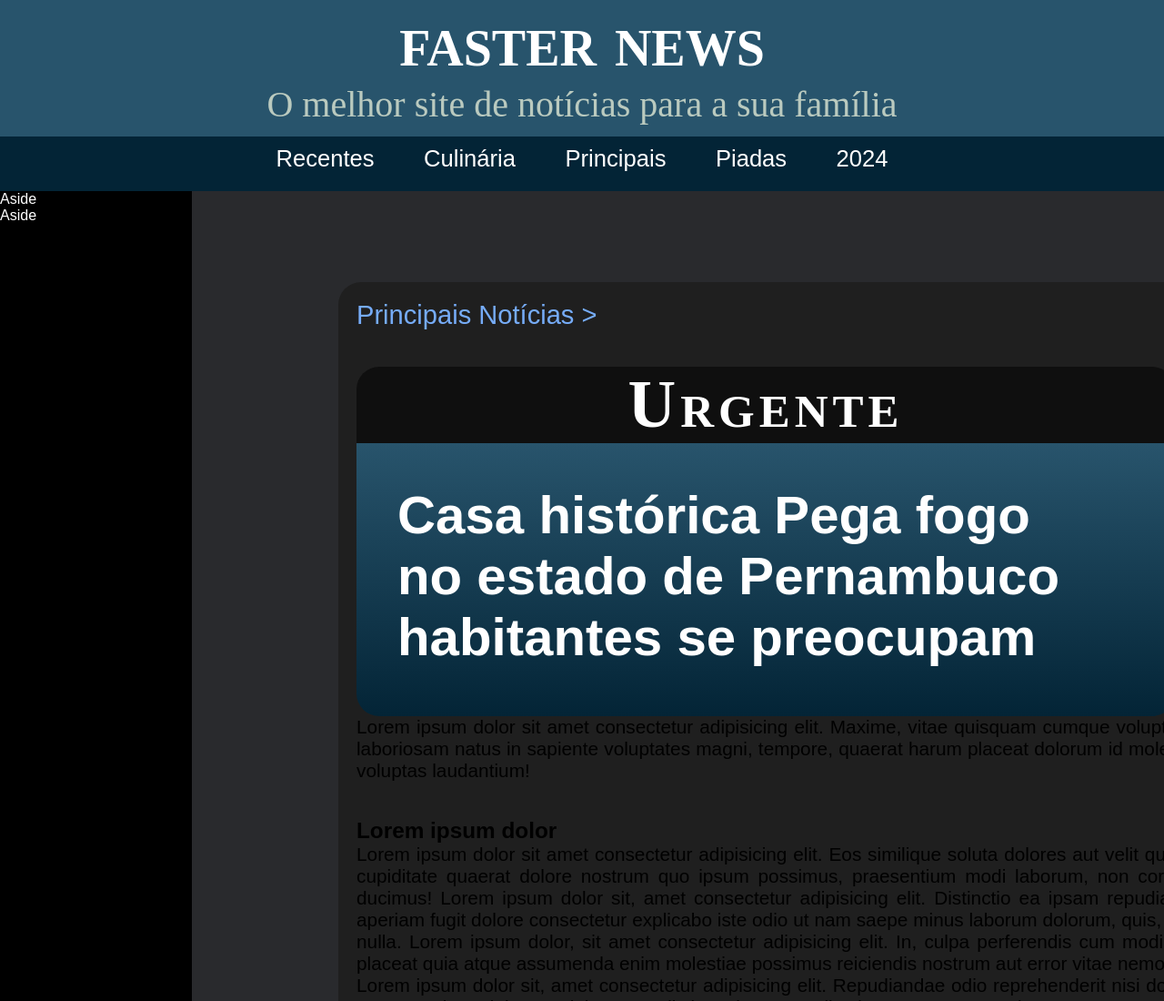
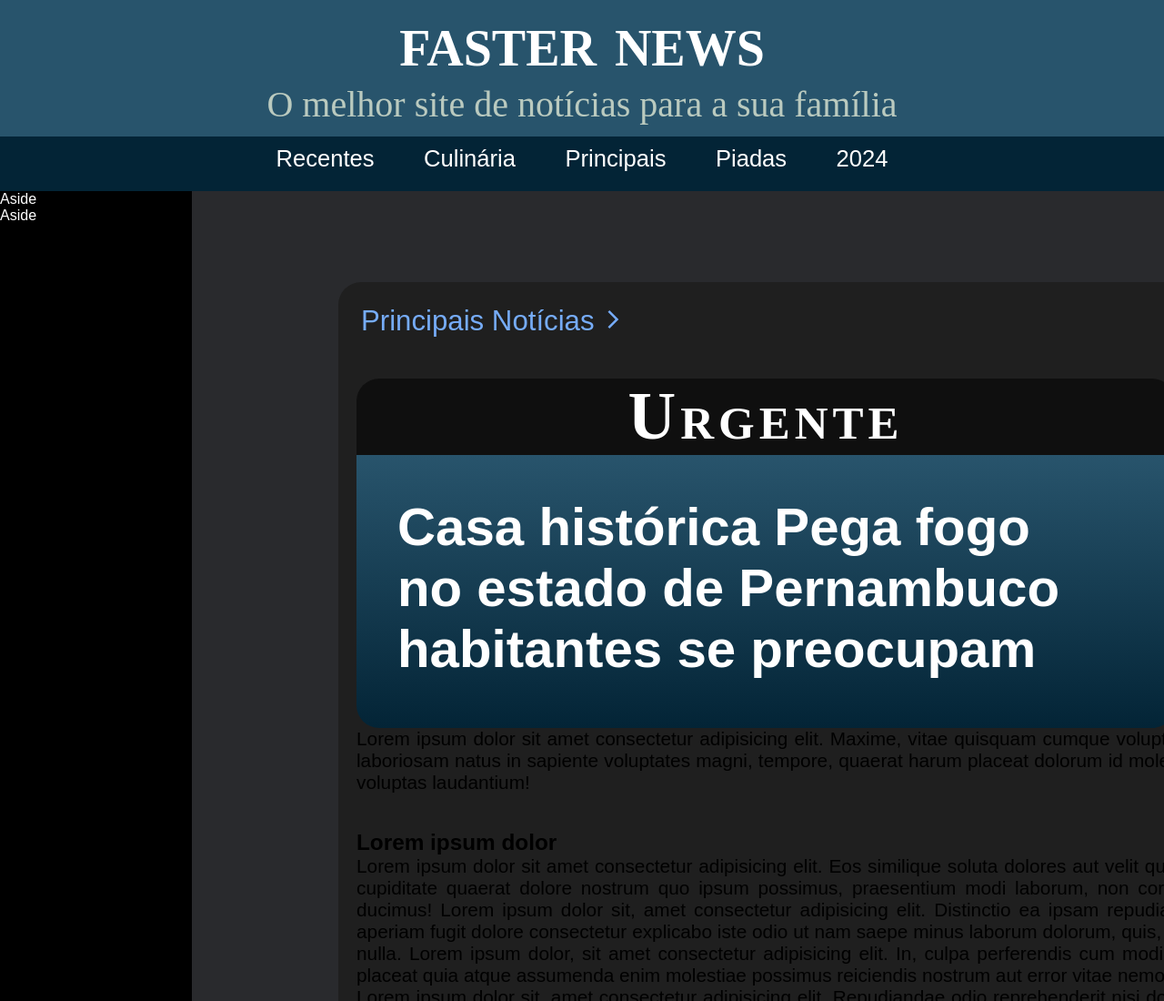
Before and after one commit to CarlosGabrielRocha/arg, a plain HTML site: page faster_news/index.html in a window 1280 px wide. Shown: the top 1100 px of the page at 91% size. Drawn offline with nearby package versions, Linux system fonts and the light colour scheme.

Commit message:
teste 0.3

```diff
--- a/faster_news/css/style.css
+++ b/faster_news/css/style.css
@@ -4,6 +4,7 @@
     margin: 0px;
     padding: 0px;
 }
+
 
 @import url('https://fonts.googleapis.com/css2?family=Playfair+Display:ital,wght@0,400;0,500;0,600;0,700;0,800;0,900;1,400;1,500;1,600;1,700;1,800;1,900&display=swap');
 
@@ -75,8 +76,8 @@ main {
 
 .title {
     color: #76ACF8;
-    font-size: 1.4em;
-    padding: 20px;
+    font-size: 1.5em;
+    padding: 25px;
 }
 
 section.info {
--- a/faster_news/index.html
+++ b/faster_news/index.html
@@ -5,6 +5,9 @@
     <meta name="viewport" content="width=device-width, initial-scale=1.0">
     <title>Faster News</title>
     <link rel="stylesheet" href="css/style.css">
+
+    <link rel="stylesheet" href="https://fonts.googleapis.com/css2?family=Material+Symbols+Outlined:opsz,wght,FILL,GRAD@20..48,100..700,0..1,-50..200" />
+
 </head>
 <body>
 
@@ -21,7 +24,7 @@
     </nav>
 
     <main>
-        <p class="title">Principais Notícias ></p>
+        <p class="title">Principais Notícias  <span class="material-symbols-outlined">arrow_forward_ios</span></p>
         <section class="info">
             <article>
                 <div id="urgente">
```
